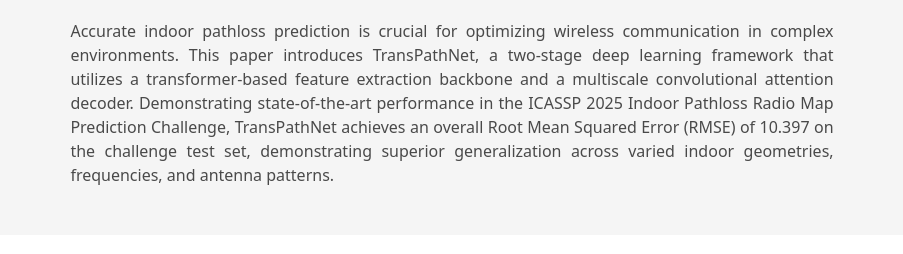
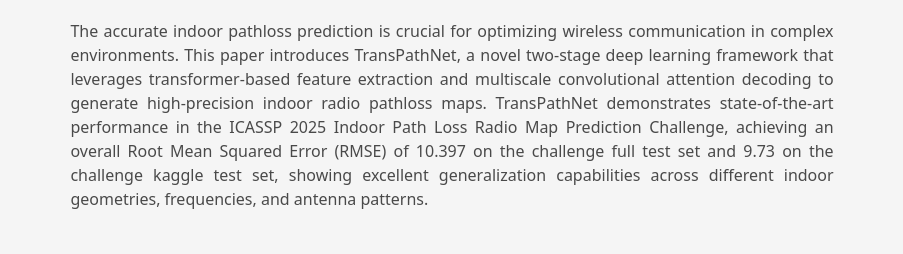
Before and after one commit to LiXin97/TransPathNet, a plain HTML site: page index.html in a window 1280 px wide. Shown: the part 546-800 px from the top of the page, without its empty margins (188-1091 px from the left). Drawn offline with nearby package versions, Linux system fonts and the light colour scheme; some icons are missing.

Commit message:
update abstract

```diff
--- a/index.html
+++ b/index.html
@@ -96,7 +96,9 @@
           <h2 class="title is-3">Abstract</h2>
           <div class="content has-text-justified">
             <p>
-              Accurate indoor pathloss prediction is crucial for optimizing wireless communication in complex environments. This paper introduces TransPathNet, a two-stage deep learning framework that utilizes a transformer-based feature extraction backbone and a multiscale convolutional attention decoder. Demonstrating state-of-the-art performance in the ICASSP 2025 Indoor Pathloss Radio Map Prediction Challenge, TransPathNet achieves an overall Root Mean Squared Error (RMSE) of 10.397 on the challenge test set, demonstrating superior generalization across varied indoor geometries, frequencies, and antenna patterns.
+              The accurate indoor pathloss prediction is crucial for optimizing wireless communication in complex environments.
+              This paper introduces TransPathNet, a novel two-stage deep learning framework that leverages transformer-based feature extraction and multiscale convolutional attention decoding to generate high-precision indoor radio pathloss maps.
+              TransPathNet demonstrates state-of-the-art performance in the ICASSP 2025 Indoor Path Loss Radio Map Prediction Challenge, achieving an overall Root Mean Squared Error (RMSE) of 10.397 on the challenge full test set and 9.73 on the challenge kaggle test set, showing excellent generalization capabilities across different indoor geometries, frequencies, and antenna patterns.
             </p>
           </div>
         </div>
```
